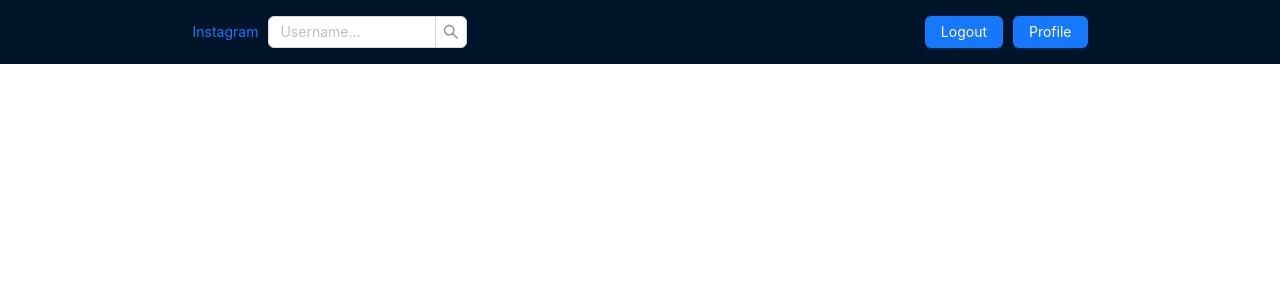
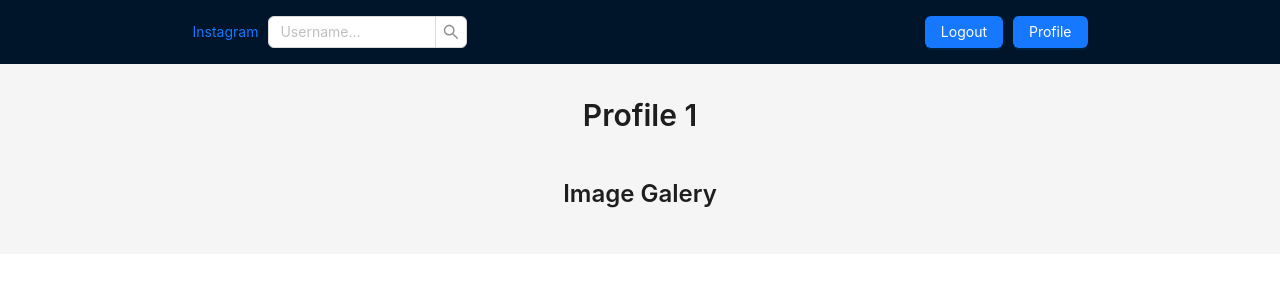
Before and after one commit to ederusena/instagramvue, a Vue app: page /profile/1 in a window 1280 px wide. Shown: the top 300 px of the page. Built offline with nearby package versions, Linux system fonts and the light colour scheme.

Commit message:
Profile view

```diff
--- a/src/components/NavBar.vue
+++ b/src/components/NavBar.vue
@@ -43,7 +43,7 @@
 
 <script setup>
 import AuthModal from "./AuthModal.vue";
-import { RouterLink } from "vue-router";
+import { RouterLink, useRouter } from "vue-router";
 import Container from "./Container.vue";
 import { ref } from "vue";
 
@@ -54,8 +54,12 @@ const password = ref("");
 const searchUsername = ref("");
 const isAuthenicated = ref(true);
 
+const router = useRouter();
 const onSearch = () => {
-  console.log(searchUsername.value);
+  if(searchUsername.value) {
+    router.push({ name: "profile", params: { username: searchUsername.value } });
+    searchUsername.value = "";
+  }
 };
 </script>
 
--- /dev/null
+++ b/src/components/Profile.vue
@@ -0,0 +1,25 @@
+<template>
+  <Container>
+    <div class="profile-container">
+      <a-typography-title :level="2"> Profile {{ route.params.username }}</a-typography-title>
+      <a-typography-title :level="3"> Image Galery</a-typography-title>
+    </div>
+  </Container>
+</template>
+
+<script setup>
+import { useRoute } from "vue-router";
+import Container from "./Container.vue";
+
+const route = useRoute();
+
+</script>
+
+<style scoped>
+.profile-container {
+  display: flex;
+  flex-direction: column;
+  align-items: center;
+  padding: 2rem 0;
+}
+</style>
--- a/src/router/index.js
+++ b/src/router/index.js
@@ -5,12 +5,16 @@ const router = createRouter({
   history: createWebHistory(import.meta.env.BASE_URL),
   routes: [
     {
-      path: '/',
-      name: 'home',
-      component: HomeView
+      path: "/",
+      name: "home",
+      component: HomeView,
     },
-
-  ]
-})
+    {
+      path: "/profile/:username",
+      name: "profile",
+      component: () => import("../views/ProfileView.vue"),
+    },
+  ],
+});
 
 export default router
--- /dev/null
+++ b/src/views/ProfileView.vue
@@ -0,0 +1,7 @@
+<script setup>
+import Profile from '../components/Profile.vue';
+</script>
+
+<template>
+    <Profile />
+</template>
```
